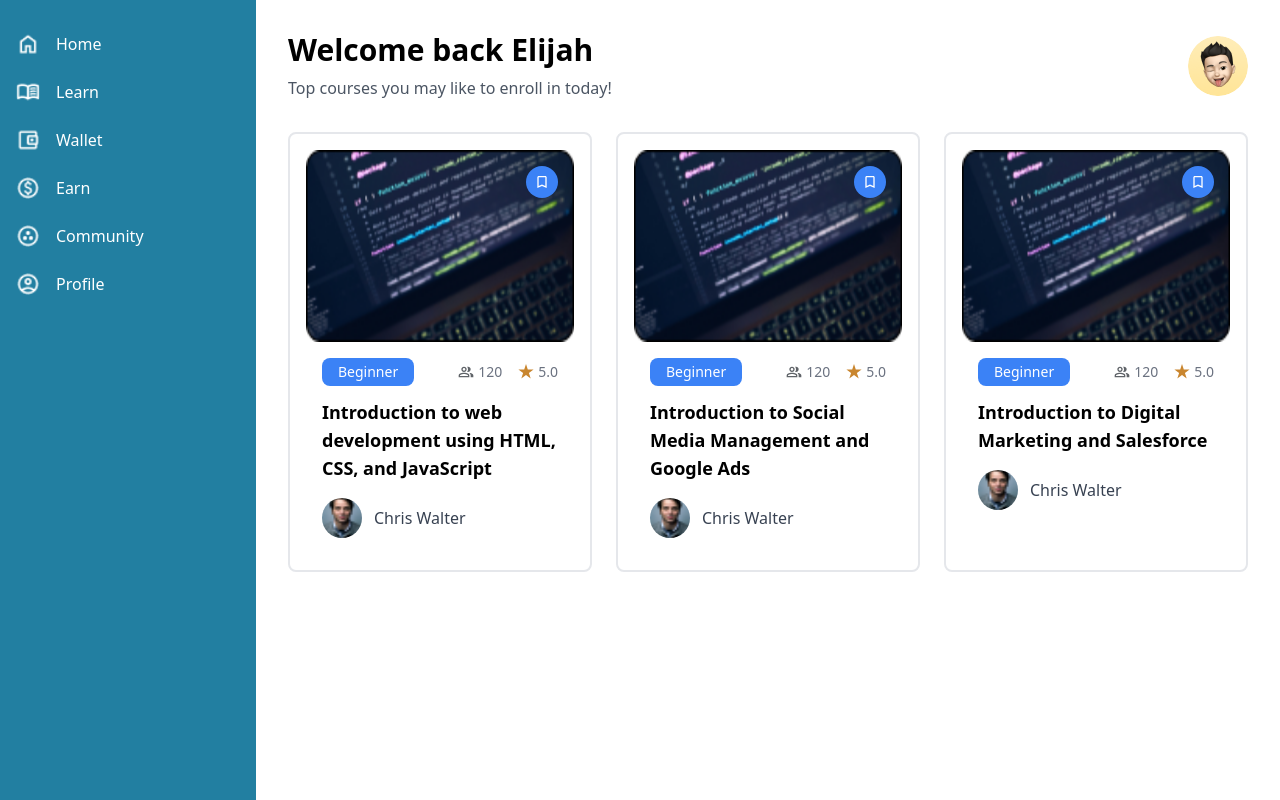
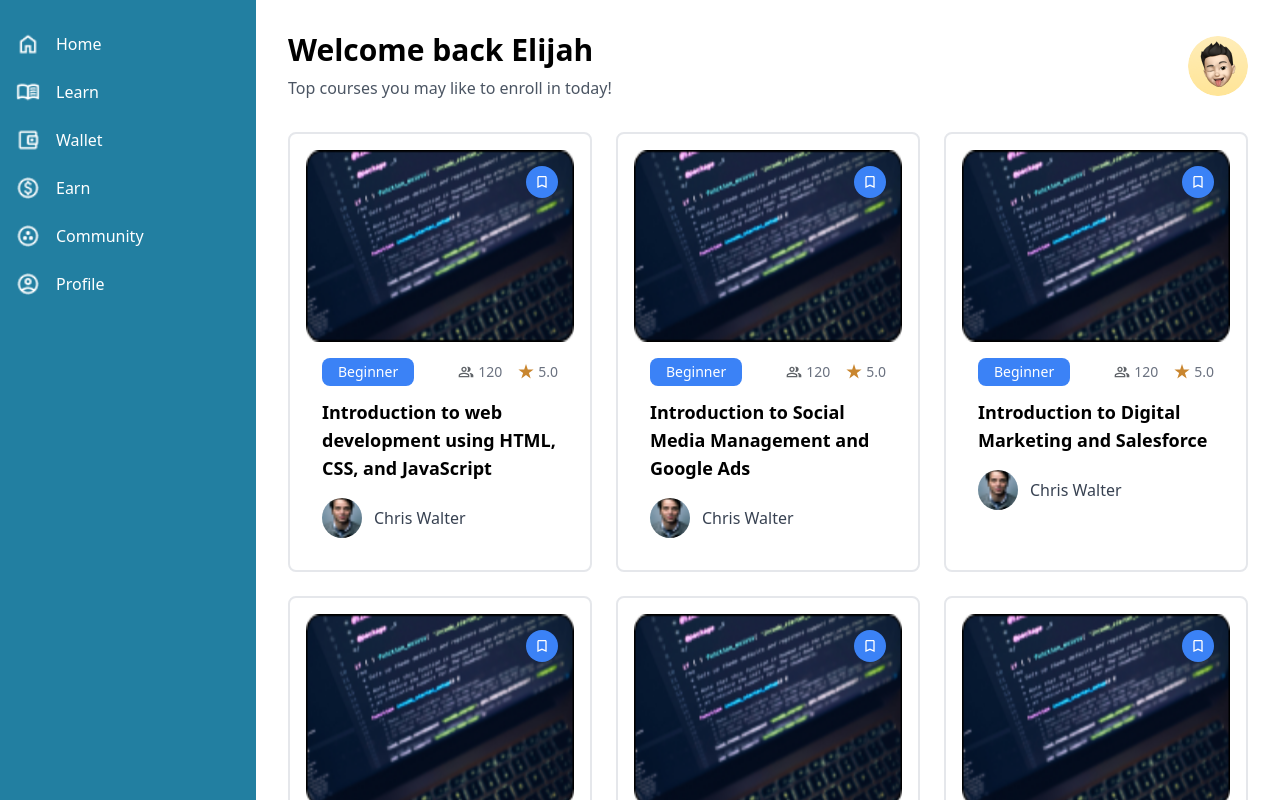
Before and after one commit to TeenGirlsinBlockchain/Techpadie-main, a Next.js app: page / in a window 1280 px wide. Built offline with nearby package versions, Linux system fonts and the light colour scheme.

Commit message:
added a new component and some images

```diff
--- a/app/coursepage/page.tsx
+++ b/app/coursepage/page.tsx
@@ -0,0 +1,10 @@
+import Navigation from "../components/Navigation";
+
+export default function Page() {
+  return (
+    <div className="flex h-screen">
+      {/* Sidebar */}
+      <Navigation />
+    </div>
+  );
+}
--- a/app/page.tsx
+++ b/app/page.tsx
@@ -55,6 +55,30 @@ export default function Page() {
             instructor="Chris Walter"
             imageUrl="/images/course3.png"
           />
+          <CardComponent
+            level="Beginner"
+            learners={120}
+            rating={5.0}
+            title="Introduction to Digital Marketing and Salesforce"
+            instructor="Chris Walter"
+            imageUrl="/images/course3.png"
+          />
+          <CardComponent
+            level="Beginner"
+            learners={120}
+            rating={5.0}
+            title="Introduction to Digital Marketing and Salesforce"
+            instructor="Chris Walter"
+            imageUrl="/images/course2.png"
+          />
+          <CardComponent
+            level="Beginner"
+            learners={120}
+            rating={5.0}
+            title="Introduction to Digital Marketing and Salesforce"
+            instructor="Chris Walter"
+            imageUrl="/images/course1.png"
+          />
         </div>
       </main>
     </div>
```
Also changed, not shown: app/components/CoursePageCard.tsx (added), public/images/course2.png (added), public/images/course3.png (added).
